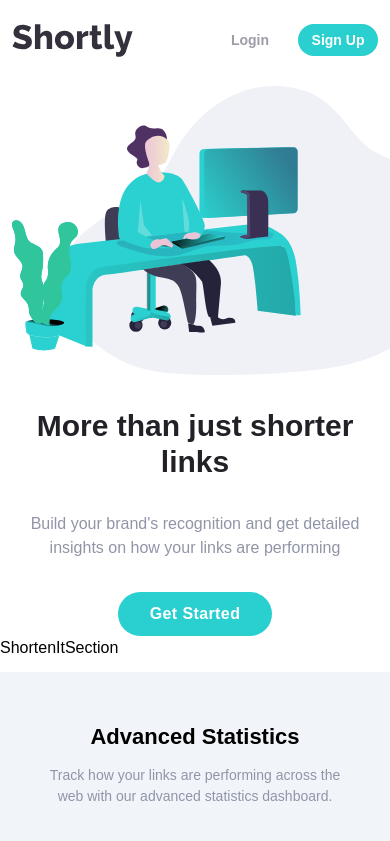
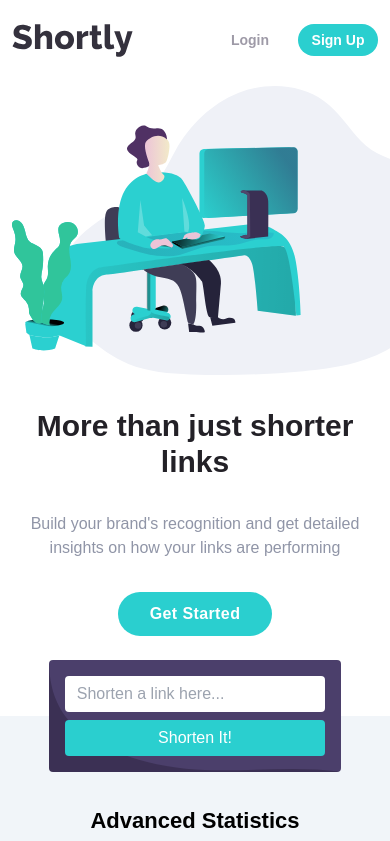
Before and after one commit to Dina2703/url_shortinig_api, a React (Create React App) app: page / in a window 390 px wide. Shown: the top 841 px of the page. Built offline with nearby package versions, Linux system fonts and the light colour scheme.

Commit message:
ShortenItSection design for a mobile

```diff
--- a/src/components/HeroSection.js
+++ b/src/components/HeroSection.js
@@ -6,7 +6,7 @@ function HeroSection() {
   return (
     <section
       id="hero"
-      className="h-fit md:h-[75svh]  px-3 md:px-5 lg:px-12 max-w-6xl lg:mx-auto"
+      className="h-fit md:h-[75svh]  px-3 md:px-5 lg:px-12 max-w-6xl lg:mx-auto "
     >
       <div className="h-full flex flex-col items-start md:justify-between  md:flex-row-reverse ">
         <div
--- a/src/components/ShortenItSection.js
+++ b/src/components/ShortenItSection.js
@@ -1,7 +1,20 @@
 import React from "react";
 
 function ShortenItSection() {
-  return <div>ShortenItSection</div>;
+  return (
+    <div id="shorten_window" className="mt-20 pb-10 bg-slate-100 relative">
+      <div className="w-3/4 p-4 rounded bg-darkViolet flex flex-col absolute justify-center mx-auto gap-2 -top-14 z-40 left-0 right-0">
+        <input
+          type="text"
+          placeholder="Shorten a link here... "
+          className="rounded py-1.5 px-3 text-[16px]  outline-none"
+        />
+        <button className="rounded py-1.5 px-3 text-[16px] bg-cyan text-white hover:bg-opacity-70">
+          Shorten It!
+        </button>
+      </div>
+    </div>
+  );
 }
 
 export default ShortenItSection;
--- a/src/components/StatsSection.js
+++ b/src/components/StatsSection.js
@@ -6,7 +6,7 @@ import iconFullyCustomizable from "../images/icon-fully-customizable.svg";
 function StatsSection() {
   return (
     <div className="bg-slate-100 px-6 pb-16 relative" id="stats">
-      <div className="max-w-6xl lg:mx-auto  px-3 md:px-5 lg:px-12 flex flex-col justify-center text-center my-3 relative z-10">
+      <div className="max-w-6xl lg:mx-auto  px-3 md:px-5 lg:px-12 flex flex-col justify-center text-center mb-3 relative z-10">
         <div className="mt-7 mb-14">
           <h1 className="font-bold pt-5 md:text-xl text-[22px] lg:text-2xl">
             Advanced Statistics
--- a/src/index.css
+++ b/src/index.css
@@ -49,6 +49,24 @@ body {
   z-index: 1;
 }
 
+#shorten_window div:first-child {
+  background-image: url(../public/bg-shorten-mobile.svg);
+  background-repeat: no-repeat;
+  background-size: 100% 100%;
+}
+
+/* #shorten_window::after {
+  position: absolute;
+  content: "";
+  background-color: rgb(241 245 249);
+  width: 100%;
+  height: 70px;
+  left: 0;
+  right: 0;
+  top: 55%;
+  z-index: 1;
+} */
+
 @media only screen and (max-width: 768px) {
   #heroImg::after {
     top: 0;
```
Also changed, not shown: public/bg-shorten-mobile.svg (renamed from src/images/bg-shorten-mobile.svg).
